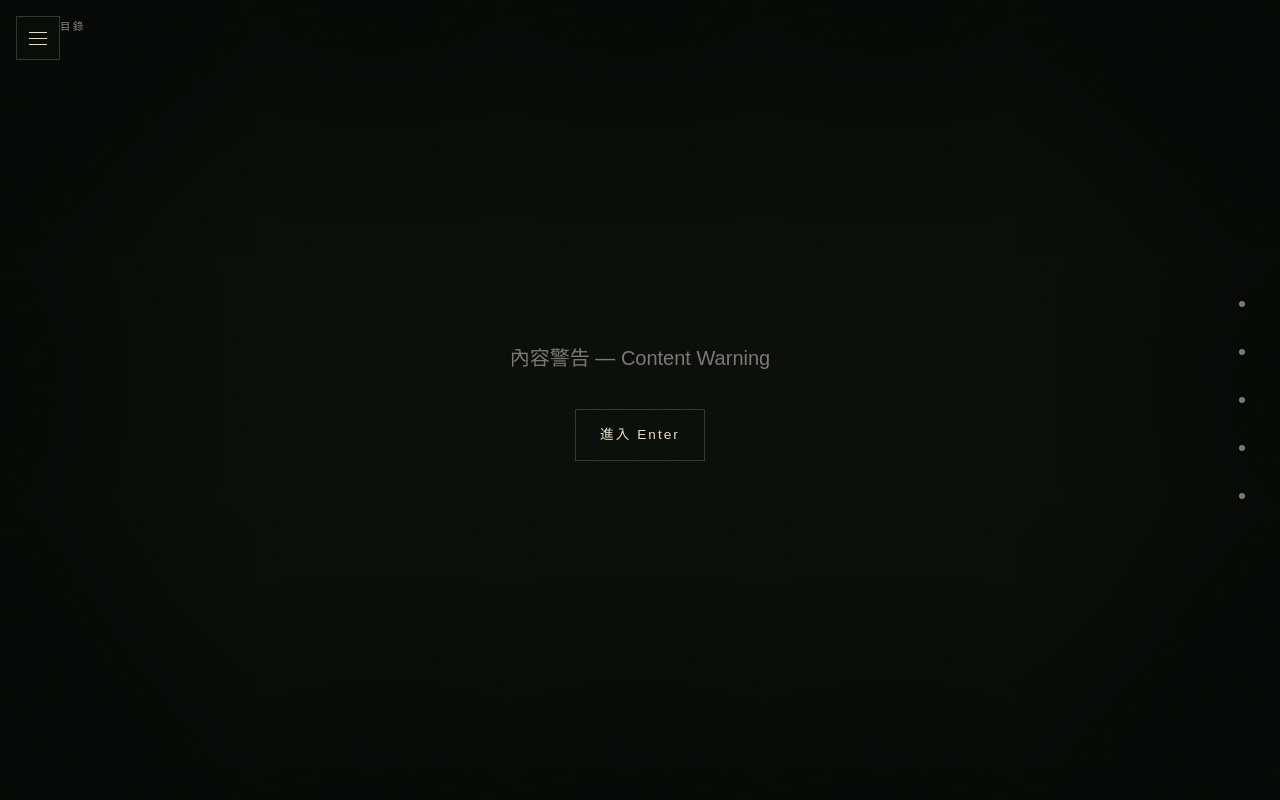
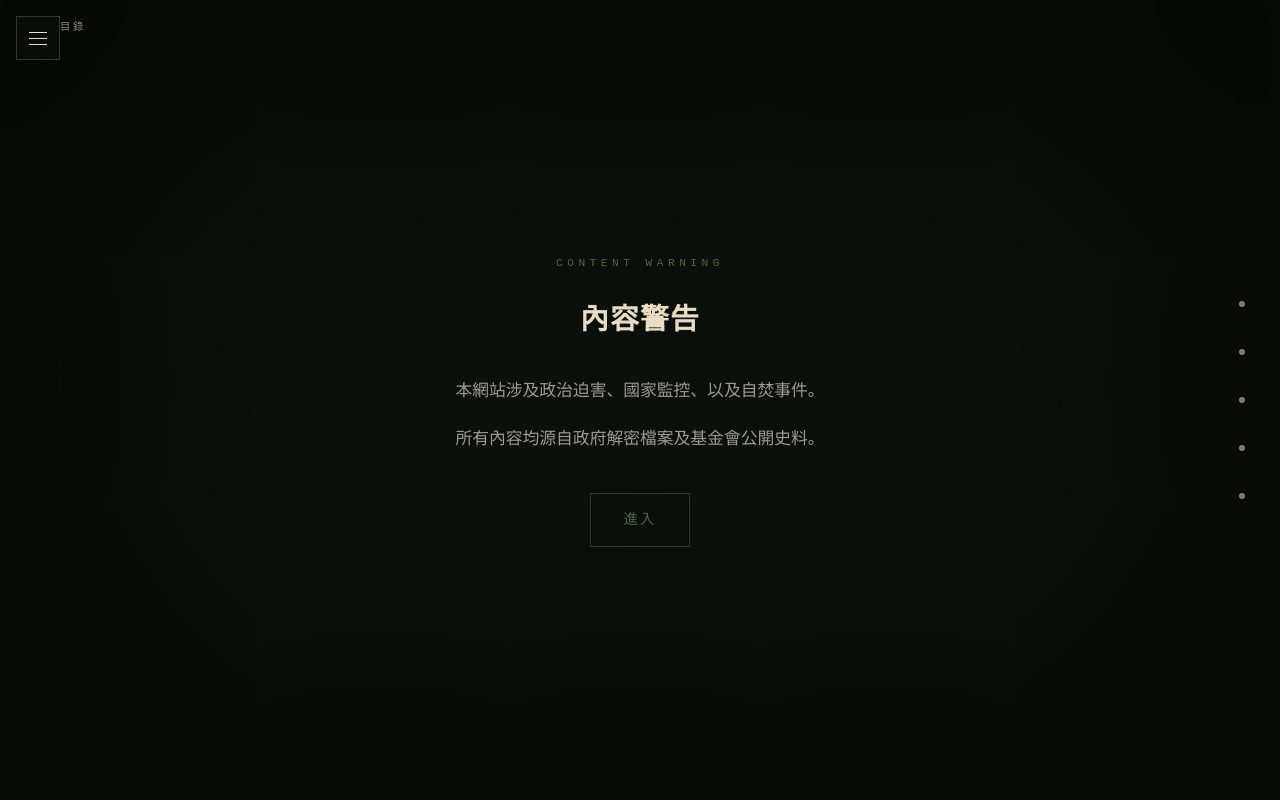
Before and after one commit to soanseng/nylon, a React (Vite) app: page / in a window 1280 px wide. Shown: the top 800 px of the page. Built offline with nearby package versions, Linux system fonts and the light colour scheme.

Commit message:
feat: implement ContentWarning chapter with surveillance-green styling

```diff
--- a/src/chapters/ContentWarning.tsx
+++ b/src/chapters/ContentWarning.tsx
@@ -1,24 +1,38 @@
 import { Section } from '../components/layout/Section'
+import { ScrollReveal } from '../components/narrative/ScrollReveal'
 
 interface ContentWarningProps {
-  onEnter?: () => void
+  onEnter: () => void
 }
 
 export function ContentWarning({ onEnter }: ContentWarningProps) {
   return (
     <Section id="content-warning" background="void" vignette>
-      <div className="text-center font-heading text-stone">
-        內容警告 — Content Warning
+      <div className="mx-auto max-w-[480px] text-center">
+        <ScrollReveal>
+          <div className="mb-6 font-document text-[0.7rem] tracking-[0.4em] text-surveillance-green">
+            CONTENT WARNING
+          </div>
+          <h1 className="mb-8 font-heading text-[clamp(1.2rem,4vw,1.8rem)] font-bold tracking-[0.08em] text-paper-aged">
+            內容警告
+          </h1>
+          <p className="mb-4 font-narrative text-[clamp(0.9rem,2.5vw,1.05rem)] leading-[2] text-dust">
+            本網站涉及政治迫害、國家監控、以及自焚事件。
+          </p>
+          <p className="mb-10 font-narrative text-[clamp(0.9rem,2.5vw,1.05rem)] leading-[2] text-dust">
+            所有內容均源自政府解密檔案及基金會公開史料。
+          </p>
+        </ScrollReveal>
+        <ScrollReveal delay={300}>
+          <button
+            type="button"
+            onClick={onEnter}
+            className="cursor-pointer border border-surveillance-green/50 bg-transparent px-8 py-3 font-heading text-[0.9rem] tracking-[0.15em] text-surveillance-green transition-all duration-300 hover:border-surveillance-green hover:bg-surveillance-green/10"
+          >
+            進入
+          </button>
+        </ScrollReveal>
       </div>
-      {onEnter && (
-        <button
-          type="button"
-          onClick={onEnter}
-          className="mt-8 border border-stone/40 bg-transparent px-6 py-3 font-heading text-[0.85rem] tracking-[0.15em] text-paper-aged transition-colors hover:border-paper-aged/60 hover:bg-ash/30"
-        >
-          進入 Enter
-        </button>
-      )}
     </Section>
   )
 }
```
